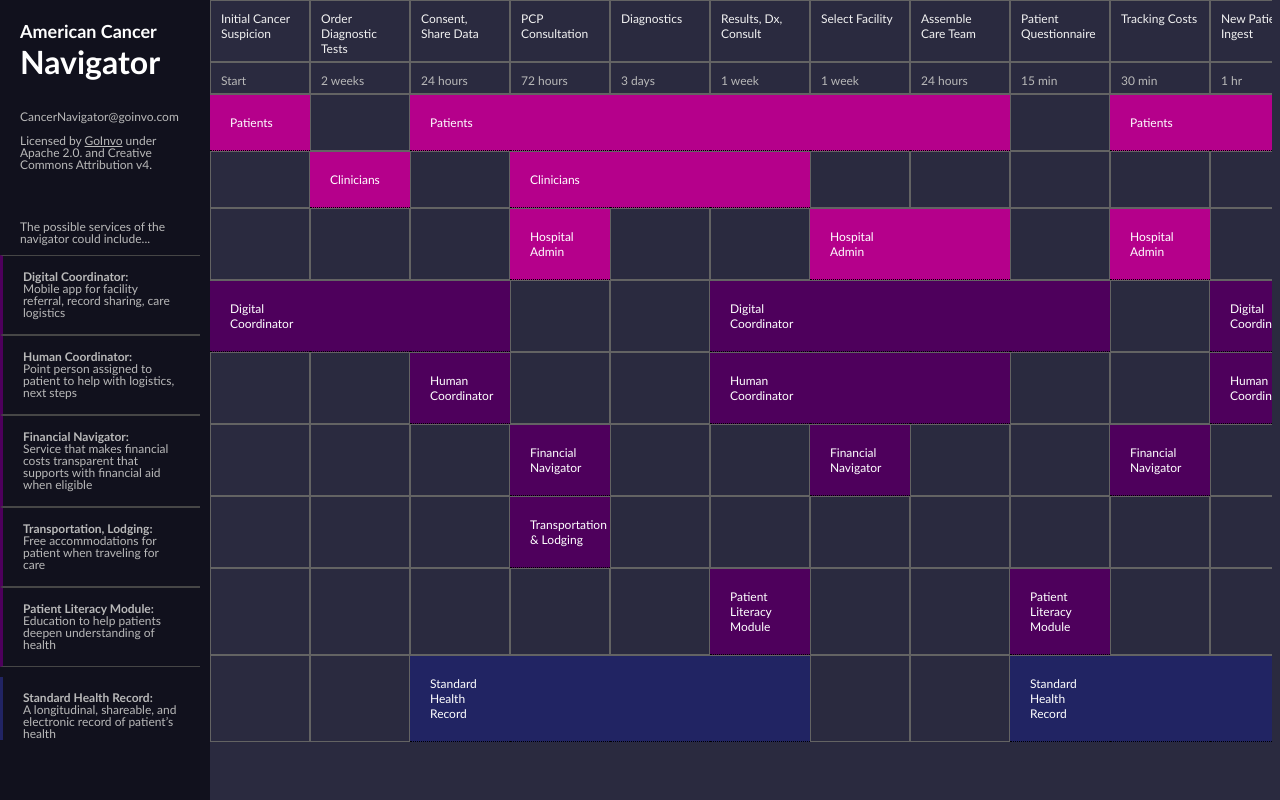
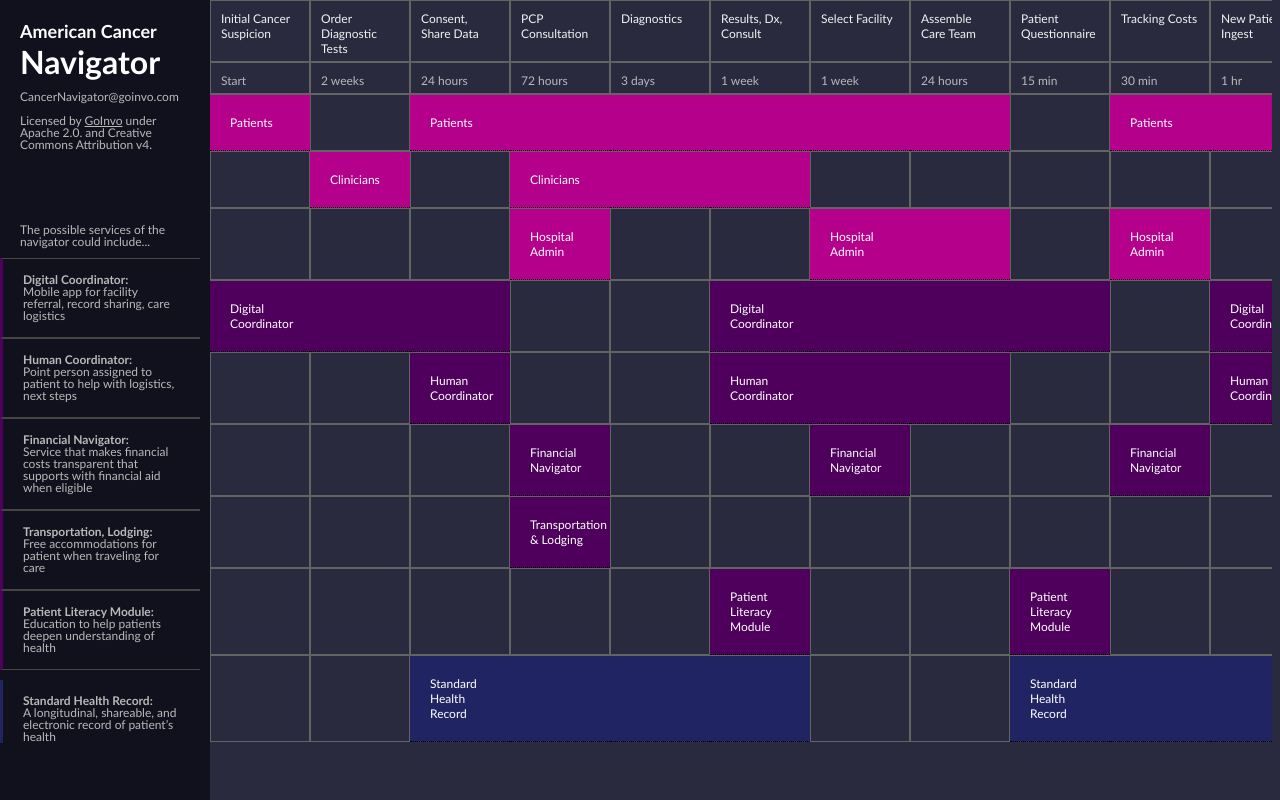
Before and after one commit to goinvo/cancernavigator, a plain HTML site: page index.html in a window 1280 px wide. Drawn offline with Linux system fonts and the light colour scheme.

```diff
--- a/index.css
+++ b/index.css
@@ -62,7 +62,7 @@ body {
     line-height: 12px;
     margin : 0px;
     padding-top: 0px;
-    padding-bottom: 50px;
+    padding-bottom: 73px;
 }
 
 .services-description {
@@ -103,7 +103,7 @@ body {
     font-size: 18px;
     font-weight: bold;
     padding-left: 20px;
-    padding-bottom: 20px;
+    padding-bottom: 0px;
     margin: 20px 0px 10px;
     letter-spacing: 0;
 }
```
